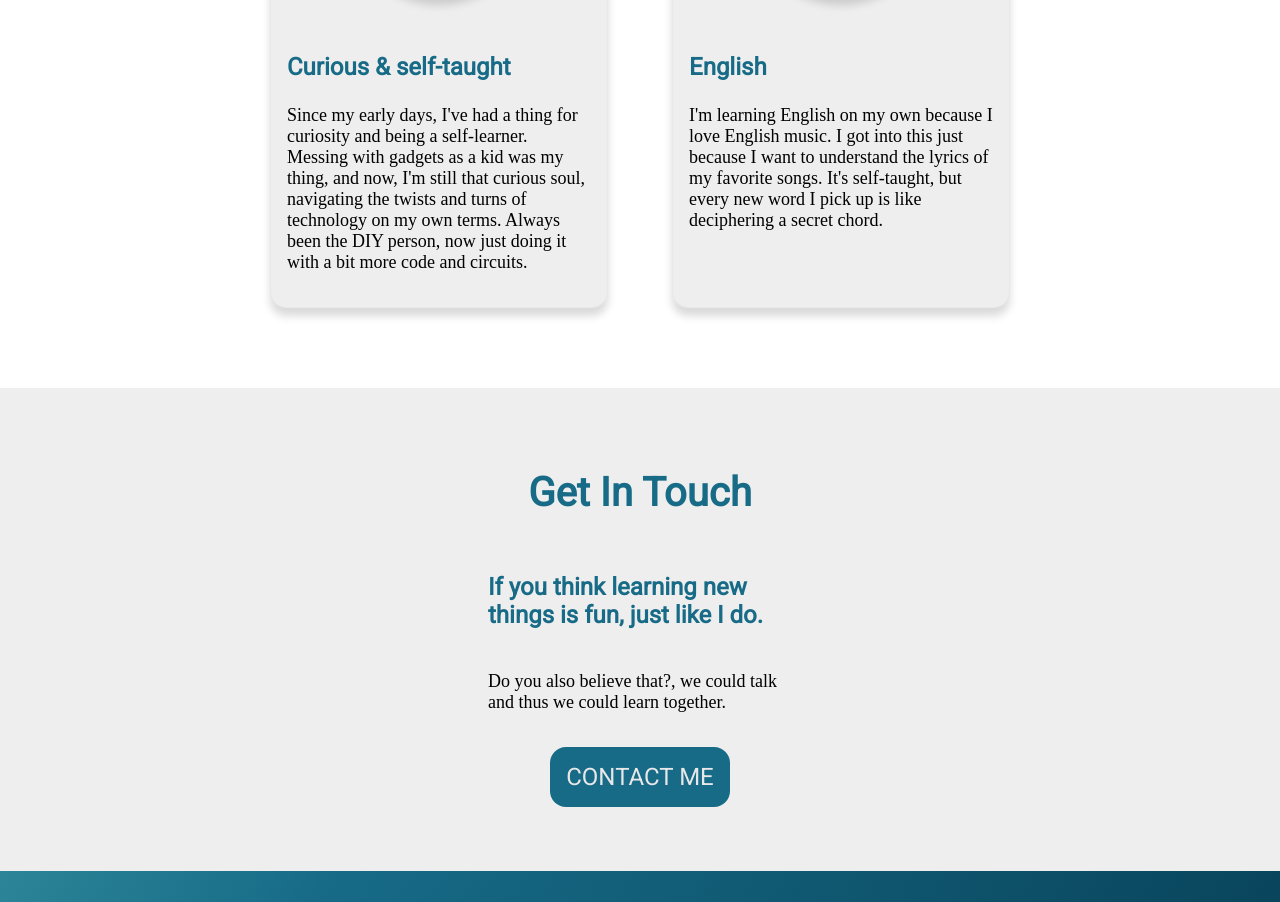
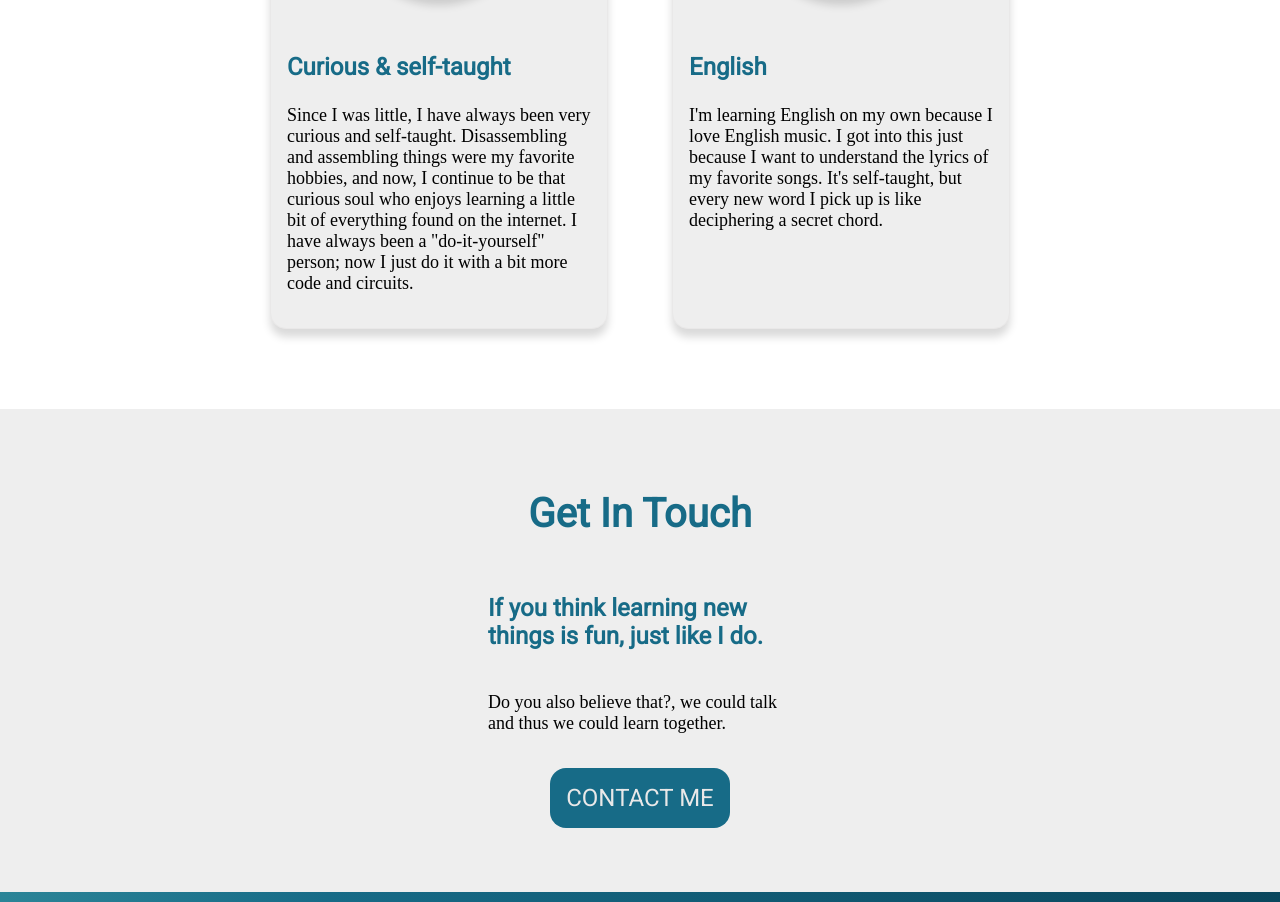
Before and after one commit to jhonsebastian1227/capstone, a plain HTML site: page index.html in a window 1280 px wide. Shown: the part 1470-2372 px from the top of the page. Drawn offline with Linux system fonts and the light colour scheme.

Commit message:
index.html

```diff
--- a/index.html
+++ b/index.html
@@ -51,7 +51,7 @@
                         <img src="./assets/images/skill2.jpg" alt="cat">
                         <div>
                             <h3>Curious & self-taught</h3>
-                            <p>Since my early days, I've had a thing for curiosity and being a self-learner. Messing with gadgets as a kid was my thing, and now, I'm still that curious soul, navigating the twists and turns of technology on my own terms. Always been the DIY person, now just doing it with a bit more code and circuits.</p>
+                            <p>Since I was little, I have always been very curious and self-taught. Disassembling and assembling things were my favorite hobbies, and now, I continue to be that curious soul who enjoys learning a little bit of everything found on the internet. I have always been a "do-it-yourself" person; now I just do it with a bit more code and circuits.</p>
                         </div>
                     </div>
 
```
